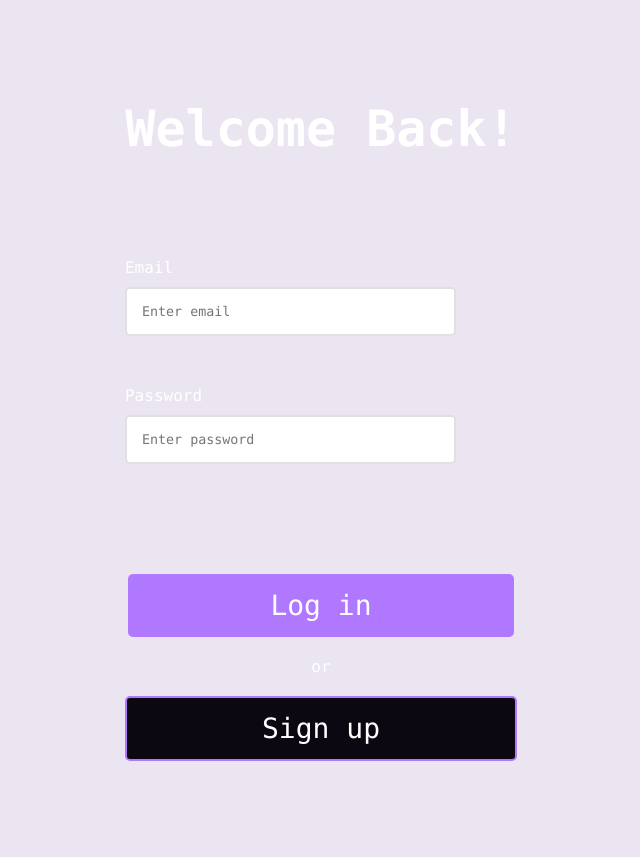
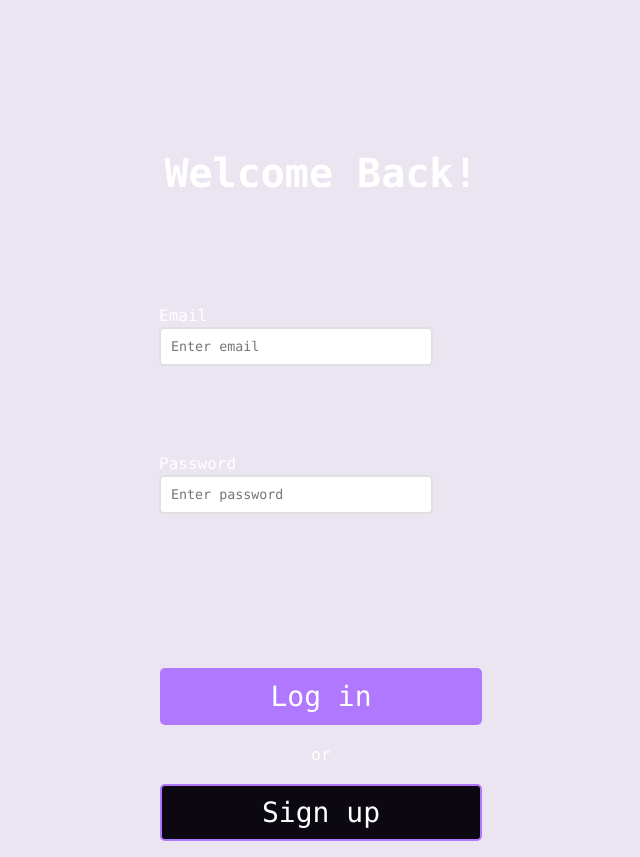
Before and after one commit to malabudi/deer-tracker-fe, a Next.js app: page /Login in a window 768 px wide. Shown: the whole page, without its empty margins (63-703 px from the left). Before the commit the page ends 800 px from the top, so only its background shows below. Built offline with nearby package versions, Linux system fonts and the light colour scheme.

Commit message:
login page with updated input validation and screen sizes formatting.

```diff
--- a/src/app/Login/page.module.css
+++ b/src/app/Login/page.module.css
@@ -1,17 +1,21 @@
+.loginPageContainer {
+  display: flex;
+  flex-direction: column;
+  align-items: center;
+  height: 100vh;
+  width: 100vw;
+}
+
 .EmailContainer {
   align-items: center;
-  width: 324px;
-  height: 48px;
-  margin-bottom: 80px;
+  margin-bottom: 2rem;
 }
 .PasswordContainer {
   align-items: center;
-  width: 324px;
-  height: 48px;
-  margin-bottom: 140px;
+  margin-bottom: 4rem;
 }
 .label {
-  margin-bottom: 10px;
+  margin-bottom: 0.1rem;
   display: flex;
 }
 .span {
@@ -22,35 +26,108 @@
 }
 
 .welcomeBackcontainer {
-  margin: 100px;
-  text-align: center;
-  font-size: 50px;
-  text-align: center;
-  color: #ffffff;
-  margin-bottom: 100px;
+  margin: 3rem;
+  font-size: 3rem;
+  margin-bottom: 3rem;
 }
-
-.loginPageContainer {
-  display: flex;
-  flex-direction: column;
-  align-items: center;
-  height: 100vh;
-  width: 100vw;
-}
-
 .lgnbttncontainer,
 .signbttncontainer {
   display: flex;
   justify-content: center;
   align-items: center;
-  margin-top: 20px;
+  margin-top: 1rem;
 }
 
 .Err {
   color: #e74c3c;
   font-size: 14px;
-  margin-top: 5px;
+  margin-top: 1rem;
   font-weight: bold;
   display: flex;
   align-items: center;
 }
+@keyframes shake {
+  0% {
+    transform: translateX(0);
+  }
+  25% {
+    transform: translateX(-5px);
+  }
+  50% {
+    transform: translateX(5px);
+  }
+  75% {
+    transform: translateX(-5px);
+  }
+  100% {
+    transform: translateX(0);
+  }
+}
+
+.Err.shake {
+  animation: shake 0.2s ease; /* Adjust duration and timing as needed */
+}
+
+@media (min-width: 300px) and (max-width: 380px) {
+  .loginPageContainer {
+    display: flex;
+    flex-direction: column;
+    justify-content: center;
+  }
+  .welcomeBackcontainer {
+    margin: 2rem;
+    text-align: center;
+    font-size: 1.5rem;
+    margin-bottom: 2rem;
+    margin-top: 1rem;
+  }
+  .EmailContainer {
+    align-items: center;
+    margin-bottom: 1rem;
+  }
+  .PasswordContainer {
+    align-items: center;
+    margin-bottom: 120px;
+  }
+
+  .lgnbttncontainer,
+  .signbttncontainer {
+    display: flex;
+    justify-content: center;
+    align-items: center;
+    margin-top: 1rem;
+    margin-bottom: 1rem;
+  }
+}
+
+@media (min-width: 768px) and (max-width: 1024px) {
+  .loginPageContainer {
+    display: flex;
+    flex-direction: column;
+    align-items: center;
+    justify-content: center;
+    height: 100%;
+    width: 100%;
+  }
+  .welcomeBackcontainer {
+    text-align: center;
+    font-size: 40px;
+    text-align: center;
+    color: #ffffff;
+    margin-bottom: 10px;
+    margin-top: 150px;
+  }
+  .EmailContainer {
+    align-items: center;
+    width: 324px;
+    height: 48px;
+    margin-bottom: 100px;
+    margin-top: 100px;
+  }
+  .PasswordContainer {
+    align-items: center;
+    width: 324px;
+    height: 48px;
+    margin-bottom: 150px;
+  }
+}
--- a/src/app/Login/page.tsx
+++ b/src/app/Login/page.tsx
@@ -2,7 +2,7 @@
 import React, { useState } from 'react';
 import ActiveButton from '@/components/Active-Button/ActiveButton';
 import InactiveButton from '@/components/Inactive-Button/InactiveButton';
-import InputField from '@/components/Input-textbox/textbox';
+import InputField from '@/components/textbox/textbox';
 import styles from './page.module.css';
 import { emailRegex } from '@/utils/constants';
 
@@ -10,32 +10,80 @@ const LoginPage: React.FC = () => {
   // State for email and password
   const [email, setEmail] = useState('');
   const [password, setPassword] = useState('');
+  const [emailerror, EsetError] = useState(' ');
+  const [passerror, PsetError] = useState(' ');
+  const [shakeEmail, setShakeEmail] = useState(false);
+  const [shakePassword, setShakePassword] = useState(false);
 
-  // Handlers for input changes
   const handleEmailChange = (e: React.ChangeEvent<HTMLInputElement>) => {
     const value = e.target.value;
     setEmail(value);
+    if (!value) {
+      EsetError('Email cannot be empty.');
+    } else if (!emailRegex.test(value)) {
+      EsetError('Invalid email address.');
+    } else {
+      EsetError(''); // Clear error if valid
+    }
   };
 
   const handlePasswordChange = (e: React.ChangeEvent<HTMLInputElement>) => {
     const value = e.target.value;
     setPassword(value);
+    if (!value) {
+      PsetError('Password cannot be empty.');
+    } else {
+      PsetError(''); // Clear error if valid
+    }
   };
 
   const handleSubmit = (e: React.FormEvent) => {
     e.preventDefault();
+    // Reset error messages
+    EsetError('');
+    PsetError('');
+    setShakeEmail(false);
+    setShakePassword(false);
 
-    // Check validation on submit
-    emailRegex.test(email);
+    let valid = true; // To track overall validity
+
+    if (!email) {
+      EsetError('Email cannot be empty.');
+      setShakeEmail(true); // Trigger shake for email
+      valid = false;
+    } else if (!emailRegex.test(email)) {
+      EsetError('Invalid email address.');
+      setShakeEmail(true); // Trigger shake for email
+      valid = false;
+    }
+
+    if (!password) {
+      PsetError('Password cannot be empty.');
+      setShakePassword(true); // Trigger shake for password
+
+      valid = false;
+    }
+    if (!valid) {
+      // Reset shake state after animation duration
+      setTimeout(() => {
+        setShakeEmail(false);
+        setShakePassword(false);
+      }, 100); // Match this duration with your CSS animation duration
+      return;
+    }
   };
 
   return (
     <main className={styles.loginPageContainer}>
+      <meta
+        name="viewport"
+        content="width=device-width, height=device-height, initial-scale=1"
+      ></meta>
       <div className={styles.headerconatiner}>
         <h1 className={styles.welcomeBackcontainer}>Welcome Back!</h1>
       </div>
       {/* Email and Password Input Fields */}
-      <form onSubmit={handleSubmit}>
+      <form onSubmit={handleSubmit} noValidate>
         <div className={styles.EmailContainer}>
           <label className={styles.label}>Email</label>
           <InputField
@@ -44,6 +92,11 @@ const LoginPage: React.FC = () => {
             onChange={handleEmailChange}
             placeholder="Enter email"
           />
+          {emailerror && (
+            <div className={`${styles.Err} ${shakeEmail ? styles.shake : ''}`}>
+              {emailerror}
+            </div>
+          )}
         </div>
 
         <div className={styles.PasswordContainer}>
@@ -54,6 +107,13 @@ const LoginPage: React.FC = () => {
             onChange={handlePasswordChange}
             placeholder="Enter password"
           />
+          {passerror && (
+            <div
+              className={`${styles.Err} ${shakePassword ? styles.shake : ''}`}
+            >
+              {passerror}
+            </div>
+          )}
         </div>
 
         {/* Buttons for Login and Signup */}
--- a/src/app/page.module.css
+++ b/src/app/page.module.css
@@ -10,7 +10,7 @@
 }
 
 .welcomecontainer {
-  font-size: 50px;
+  font-size: 3rem;
   text-align: center;
   margin-bottom: 100px;
 }
@@ -19,14 +19,14 @@
   display: flex;
   justify-content: center;
   align-items: center;
-  margin-top: 250px;
+  margin-top: 6rem;
 }
 .lgnbttncontainer,
 .signbttncontainer {
   display: flex;
   justify-content: center;
   align-items: center;
-  margin-top: 100px;
+  margin-top: 4rem;
 }
 
 /* Mobile */
@@ -41,3 +41,17 @@
     transform: rotate(0deg);
   }
 }
+@media (min-width: 300px) and (max-width: 420px) {
+  .welcomecontainer {
+    margin: 1rem;
+    font-size: 2rem;
+    margin-top: 3rem;
+    margin-bottom: 5rem;
+  }
+
+  .headerconatiner,
+  .lgnbttncontainer,
+  .signbttncontainer {
+    margin-top: 3rem;
+  }
+}
--- a/src/app/page.tsx
+++ b/src/app/page.tsx
@@ -9,6 +9,10 @@ import Link from 'next/link';
 export default function Home() {
   return (
     <main className={styles.mainpageContainer}>
+      <meta
+        name="viewport"
+        content="width=device-width, initial-scale=1"
+      ></meta>
       <div className={styles.headerconatiner}>
         <h1 className={styles.welcomecontainer}>Welcome to Deer Tracker!</h1>
       </div>
--- a/src/components/Active-Button/page.module.css
+++ b/src/components/Active-Button/page.module.css
@@ -1,8 +1,9 @@
 .ActiveButton {
-  padding: 15px 142px;
+  padding: 0.7rem 7.4rem;
   background: #b077ff;
   text-align: center;
   border-radius: 5px;
+  margin-top: 1rem;
   border: none;
   cursor: pointer;
   transition: background-color 0.3s ease;
@@ -10,3 +11,19 @@
 .ActiveButton:hover {
   background-color: #c69eff;
 }
+
+@media (min-width: 300px) and (max-width: 1000px) {
+  .ActiveButton {
+    padding: 12px 110px;
+    background: #b077ff;
+    text-align: center;
+    border-radius: 5px;
+    border: none;
+    cursor: pointer;
+    top: 1 rem;
+    transition: background-color 0.3s ease;
+  }
+  .ActiveButton:hover {
+    background-color: #c69eff;
+  }
+}
--- a/src/components/Inactive-Button/page.module.css
+++ b/src/components/Inactive-Button/page.module.css
@@ -1,12 +1,28 @@
 .signUpBtn {
-  padding: 14px 135px;
+  padding: 0.6rem 7rem;
   text-align: center;
   border-radius: 5px;
-  border: 2px solid #b077ff;
+  border: 1px solid #b077ff;
   cursor: pointer;
+  margin-bottom: 1rem;
   background: #0c0811;
   transition: background-color 0.3s ease;
 }
 .signUpBtn:hover {
   background-color: #1a1a1a;
 }
+
+@media (min-width: 300px) and (max-width: 1000px) {
+  .signUpBtn {
+    padding: 10px 100px;
+    text-align: center;
+    border-radius: 5px;
+    border: 2px solid #b077ff;
+    cursor: pointer;
+    background: #0c0811;
+    transition: background-color 0.3s ease;
+  }
+  .signUpBtn:hover {
+    background-color: #1a1a1a;
+  }
+}
--- a/src/components/Input-textbox/page.module.css
+++ /dev/null
@@ -1,11 +0,0 @@
-.InputField {
-  padding: 15px 142px;
-  text-align: left;
-  border-radius: 5px;
-  padding-left: 15px;
-  border: 2px solid #e0e0e0;
-}
-.InputField:focus {
-  border-color: #b077ff;
-  outline: none;
-}
--- /dev/null
+++ b/src/components/textbox/page.module.css
@@ -0,0 +1,25 @@
+.InputField {
+  padding: 1rem 8rem;
+  text-align: left;
+  display: flex;
+  border-radius: 5px;
+  padding-left: 15px;
+  border: 2px solid #e0e0e0;
+}
+.InputField:focus {
+  border-color: #b077ff;
+  outline: none;
+}
+@media (min-width: 340px) and (max-width: 1000px) {
+  .InputField {
+    padding: 10px 90px;
+    text-align: left;
+    border-radius: 5px;
+    padding-left: 10px;
+    border: 2px solid #e0e0e0;
+  }
+  .InputField:focus {
+    border-color: #b077ff;
+    outline: none;
+  }
+}
--- a/src/components/Input-textbox/textbox.tsx
+++ b/src/components/textbox/textbox.tsx
@@ -1,5 +1,5 @@
 import React from 'react';
-import styles from '@/components/Input-textbox/page.module.css';
+import styles from '@/components/textbox/page.module.css';
 
 interface InputFieldProps {
   value: string;
--- a/src/utils/constants.ts
+++ b/src/utils/constants.ts
@@ -1,6 +1,6 @@
 export const API_PATH = 'http://localhost:5000/api';
 export const logIn = 'Log in';
 export const signUp = 'Sign up';
-export const emailRegex = /^[^\s@]+@[^\s@]+\.[^\s@]+$/;
+export const emailRegex = /^[^\s@]+@[^\s@]+\.[^\s@]{2,}$/;
 export const passwordRegex =
   /^(?=.*[A-Za-z])(?=.*\d)(?=.*[@$!%*#?&])[A-Za-z\d@$!%*#?&]{8,}$/;
```
